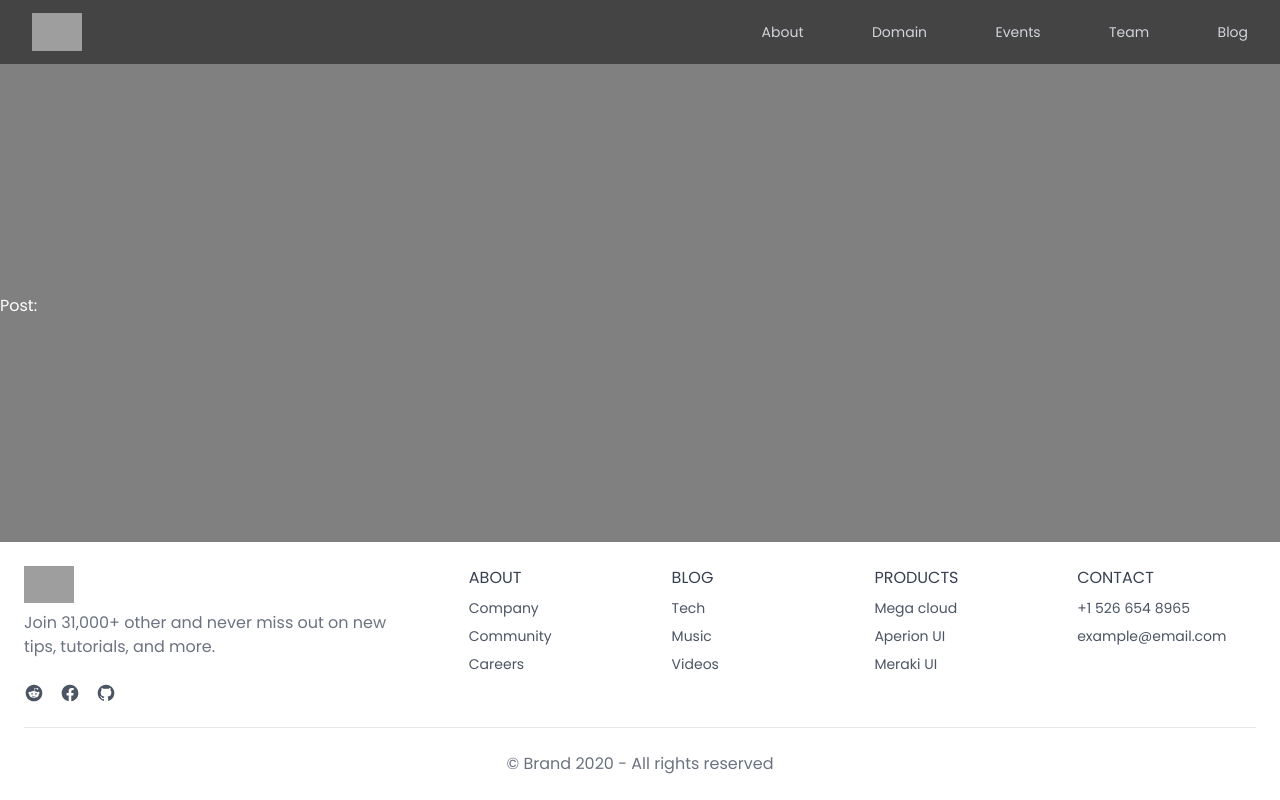
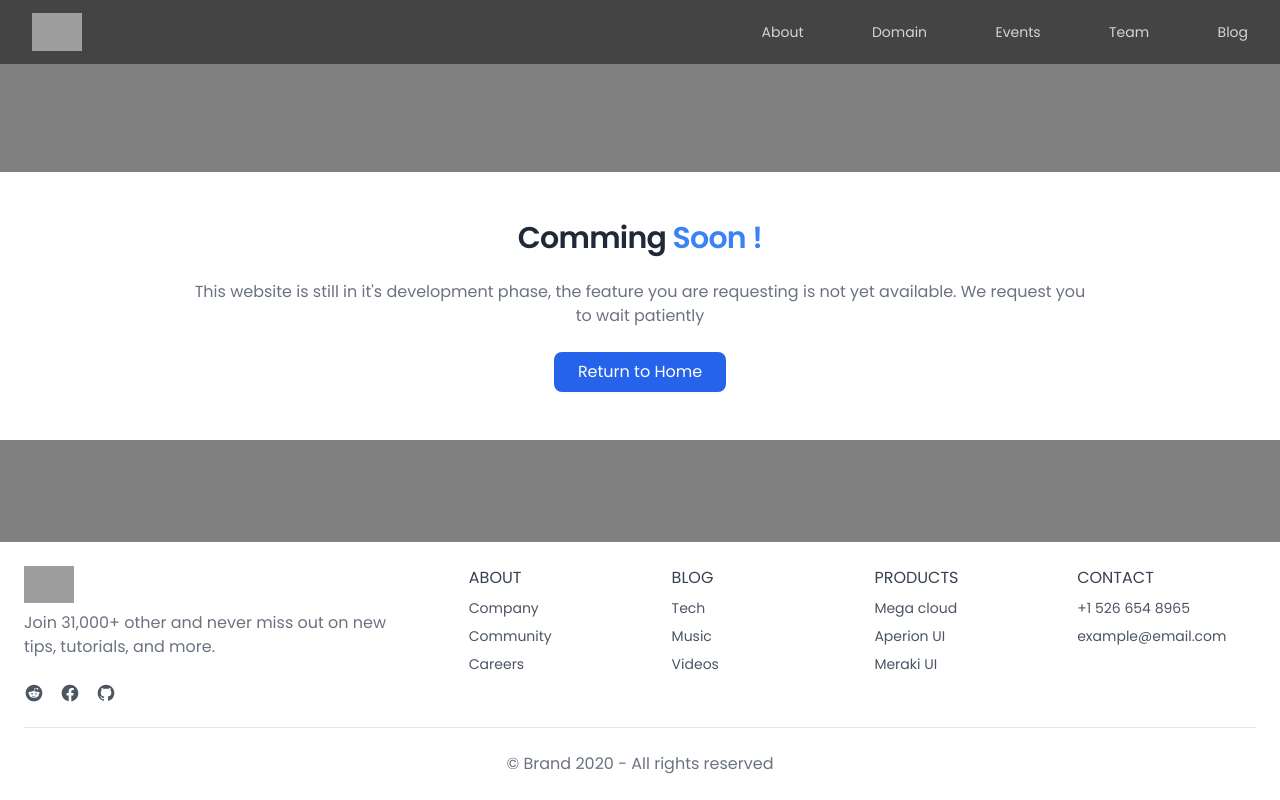
Before and after one commit to Enigma-IIITS/enigma-site, a Next.js app in the folder client/: page /blogs in a window 1280 px wide. Built offline with nearby package versions, Linux system fonts and the light colour scheme; grey boxes are pictures that could not be loaded; a web font is replaced by a local one.

Commit message:
fix blogs

```diff
--- a/client/src/app/blogs/page.jsx
+++ b/client/src/app/blogs/page.jsx
@@ -1,6 +1,12 @@
-import { useRouter } from 'next/navigation'
+import CommingSoon from '@/components/CommingSoon'
+import React from 'react'
 
-export default function Page() {
-    const router = useRouter()
-    return <p>Post: {router.query.eventName}</p>
+const page = () => {
+    return (
+        <div>
+            <CommingSoon />
+        </div>
+    )
 }
+
+export default page
```
